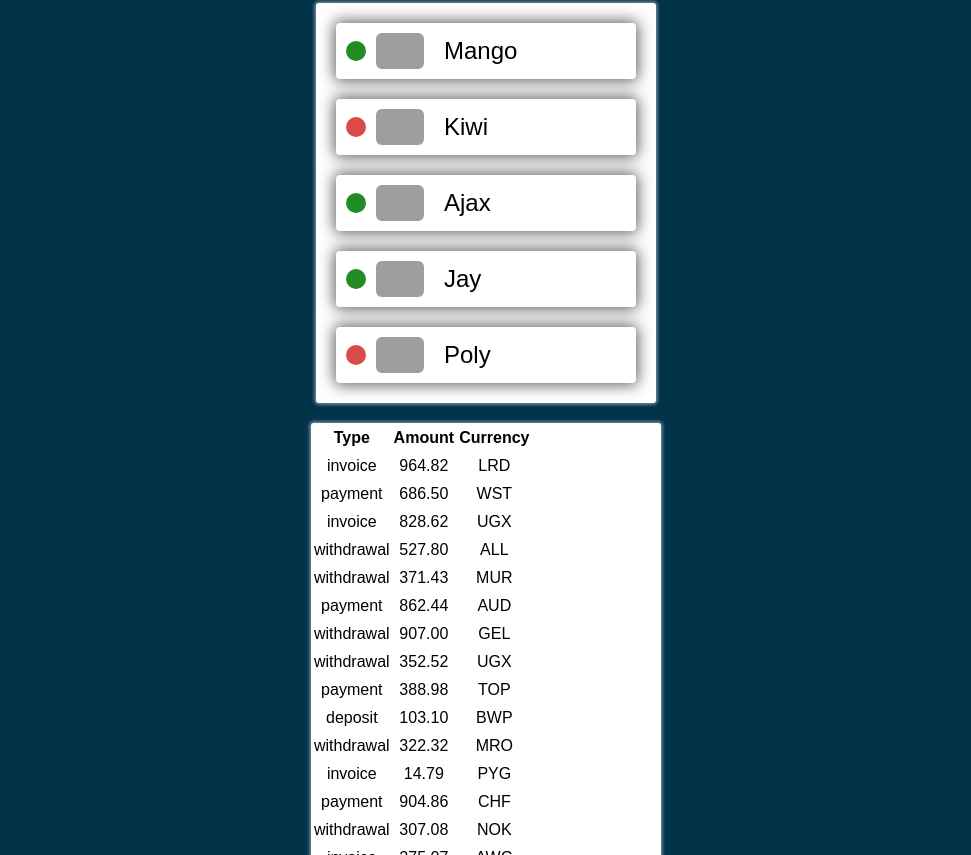
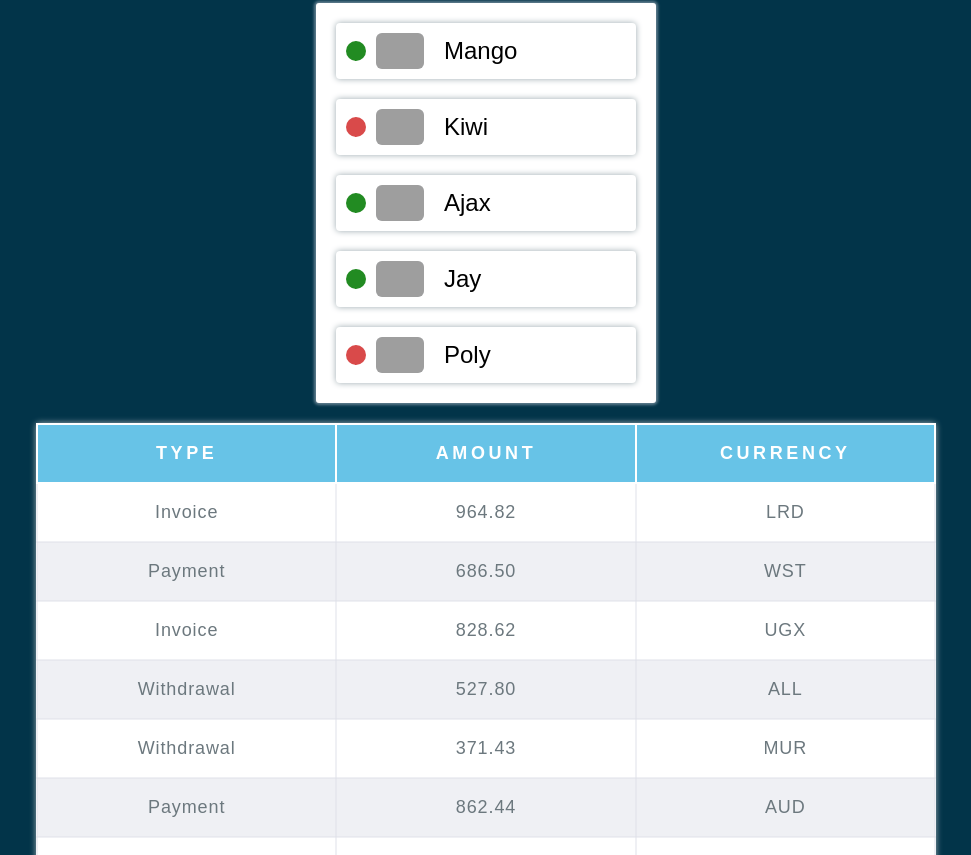
Before and after one commit to AlienTuna/goit-react-hw-01-components, a React (Create React App) app: page / in a window 1280 px wide. Shown: the part 625-1480 px from the top of the page, without its empty margins (154-1125 px from the left). Built offline with nearby package versions, Linux system fonts and the light colour scheme; grey boxes are pictures that could not be loaded.

Commit message:
GRIP-1 4th task

```diff
--- a/src/components/FriendList/friendList.module.css
+++ b/src/components/FriendList/friendList.module.css
@@ -13,7 +13,7 @@
     align-items: center;
     background-color: #fff;
     border-radius: 4px;
-    box-shadow: 0 0 15px 2px var(--statistics-header-clr);
+    box-shadow: 0 0 6px 0 var(--light-txt-clr);
     display: flex;
     padding: 10px;
 }
--- a/src/components/TransactionHistory/TransactionHistory.jsx
+++ b/src/components/TransactionHistory/TransactionHistory.jsx
@@ -1,24 +1,25 @@
 import clsx from "clsx";
 import commonCss from "../common.module.css";
+import css from "./transactionHistory.module.css";
 
 export function TransactionHistory(props) {
     return (
-        <div className={clsx(commonCss.container)}>
-            <table className="transaction-history">
-                <thead>
+        <div className={clsx(commonCss.container, css["transaction-section"])}>
+            <table className={css.table}>
+                <thead className={css["table-header"]}>
                     <tr>
-                        <th>Type</th>
-                        <th>Amount</th>
-                        <th>Currency</th>
+                        <th className={css["th-col"]}>Type</th>
+                        <th className={css["th-col"]}>Amount</th>
+                        <th className={css["th-col"]}>Currency</th>
                     </tr>
                 </thead>
 
                 <tbody>
                     {props.data.map(({ id, type, amount, currency }) =>
-                        <tr key={id}>
-                            <td>{type}</td>
-                            <td>{amount}</td>
-                            <td>{currency}</td>
+                        <tr className={css["td-row"]} key={id}>
+                            <td className={clsx(css["td-col"], css.type)}>{type}</td>
+                            <td className={css["td-col"]}>{amount}</td>
+                            <td className={css["td-col"]}>{currency}</td>
                         </tr>
                     )}
                 </tbody>
--- /dev/null
+++ b/src/components/TransactionHistory/transactionHistory.module.css
@@ -0,0 +1,37 @@
+.transaction-section {
+    box-shadow: 0 0 6px 0 var(--light-txt-clr);
+    min-width: 900px;
+}
+.table-header {
+    background-color: var(--table-header);
+    color: var(--white-bg-clr);
+    text-transform: uppercase;
+    letter-spacing: 0.2em;
+}
+.table {
+    width:100%;
+    border-collapse: collapse;
+    font-size: 18px;
+}
+.th-col,
+.td-col {
+    width: 33%;
+    padding: 15px 0;
+}
+.td-row {
+    color: var(--midgrey-txt-clr);
+    letter-spacing: 0.05em;
+}
+
+.td-row:nth-of-type(2n) {
+    background-color: var(--grey-bg-clr);
+}
+.type {
+    text-transform: capitalize;
+}
+.td-col{
+    border: solid 2px var(--grey-bg-clr);
+}
+.th-col{
+    border: solid 2px var(--white-bg-clr);
+}
--- a/src/components/common.module.css
+++ b/src/components/common.module.css
@@ -1,12 +1,13 @@
 :root {
     --light-txt-clr: rgb(156, 169, 175);
+    --midgrey-txt-clr: rgb(108, 120, 126);
     --bold-txt-clr: black;
     --statistics-header-clr: #000000a1;
 
     --white-bg-clr: #fff;
     --grey-bg-clr: #dadde671;
     --grey-borders-clr:rgba(184, 187, 192, 0.473);
-
+    --table-header: rgb(103, 195, 231);
 
 }
 .container {
```
